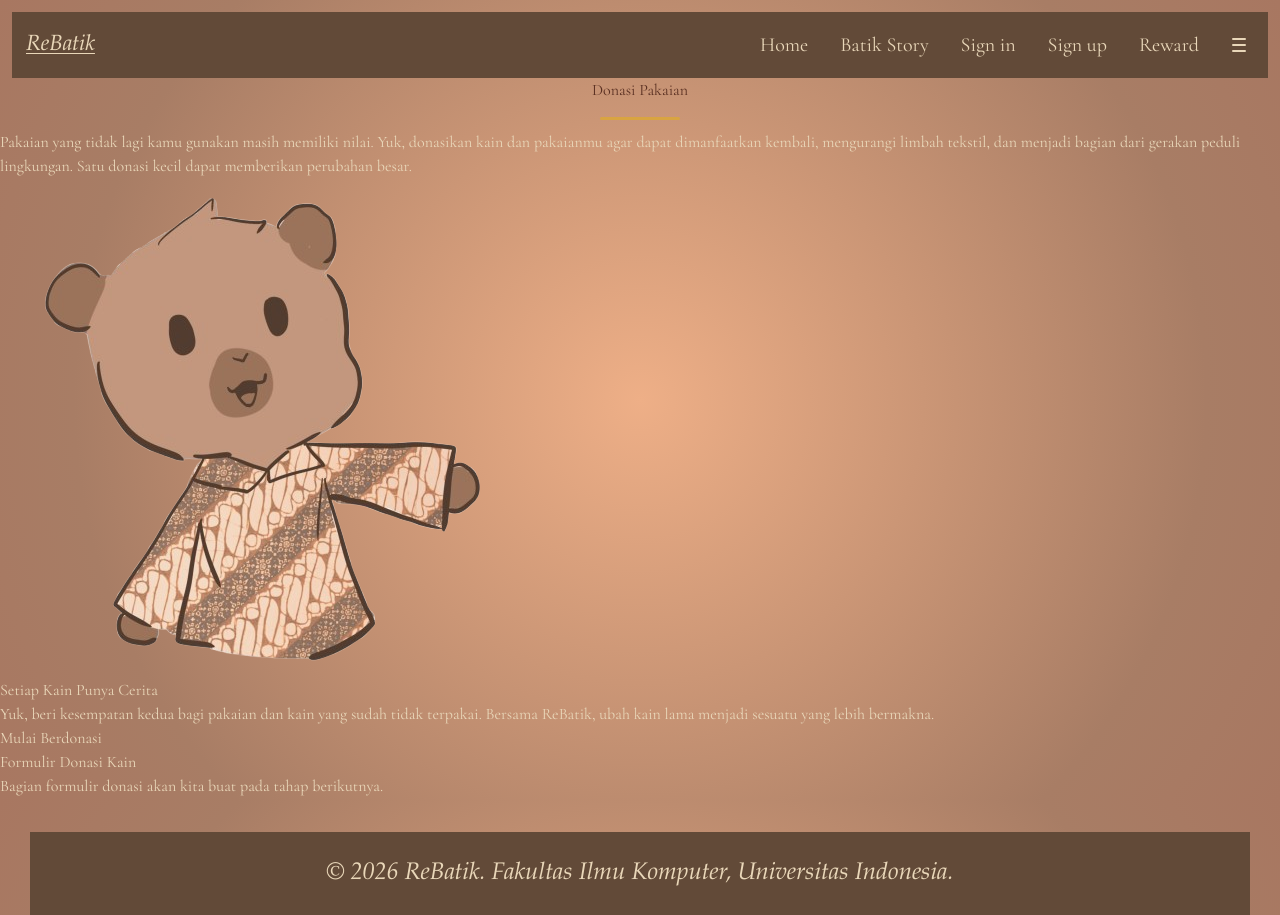
After one commit to pbp-kelas-d-kelompok1-ReBatik/ReBatik, a Django app: template templates/donasi_kain.html in a window 1280 px wide. The commit adds this page. Run offline with Django 5.2, Linux system fonts and the light colour scheme; the template is opened without the code that fills it, so the values that code supplies are empty; style sheets or scripts are compiled from the project's sources.

Commit message:
membuat file donasi_kain.html di templates

```diff
--- a/templates/base.html
+++ b/templates/base.html
@@ -11,6 +11,7 @@
 
     <link rel="stylesheet" href="{% static 'css/style.css' %}">
     <link rel="stylesheet" href="{% static 'css/tailwind.css' %}">
+
 
     {% block meta %}
     {% endblock meta %}
--- /dev/null
+++ b/templates/donasi_kain.html
@@ -0,0 +1,62 @@
+
+{% extends "base.html" %}
+{% load static %}
+
+{% block meta %}
+<title>Donasi Kain | ReBatik</title>
+{% endblock meta %}
+
+{% block css %}
+<link rel="stylesheet"
+    href="{% static 'css/donasi_kain.css' %}">
+{% endblock css %}
+
+{% block content %}
+
+<section class="donasi-hero">
+    <h1>Donasi Pakaian</h1>
+
+    <p>
+        Pakaian yang tidak lagi kamu gunakan masih memiliki nilai.
+        Yuk, donasikan kain dan pakaianmu agar dapat dimanfaatkan
+        kembali, mengurangi limbah tekstil, dan menjadi bagian
+        dari gerakan peduli lingkungan.
+        Satu donasi kecil dapat memberikan perubahan besar.
+    </p>
+</section>
+
+<section class="donasi-intro">
+
+    <div class="donasi-mascot">
+        <img
+            src="{% static 'img/kapy nunjuk.png' %}"
+            alt="Kapy, maskot ReBatik"
+        >
+    </div>
+
+    <div class="donasi-content">
+        <div class="donasi-message">
+            <h2>Setiap Kain Punya Cerita</h2>
+            <p>
+                Yuk, beri kesempatan kedua bagi pakaian
+                dan kain yang sudah tidak terpakai.
+                Bersama ReBatik, ubah kain lama menjadi
+                sesuatu yang lebih bermakna.
+            </p>
+        </div>
+
+        <a href="#form-donasi" class="donasi-button">
+            Mulai Berdonasi
+        </a>
+    </div>
+
+</section>
+
+<section class="donasi-form-section" id="form-donasi">
+    <h2>Formulir Donasi Kain</h2>
+    <p>
+        Bagian formulir donasi akan kita buat pada tahap berikutnya.
+    </p>
+</section>
+
+{% endblock content %}
```
